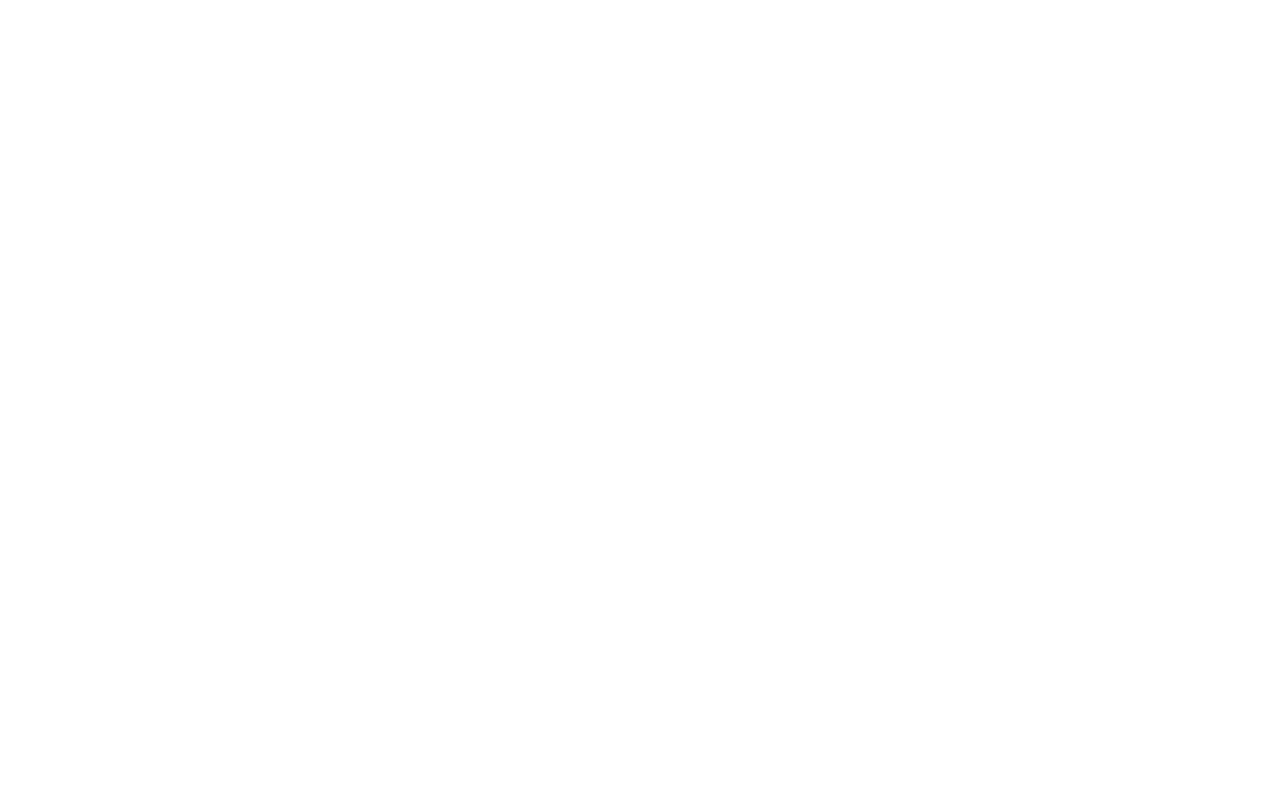
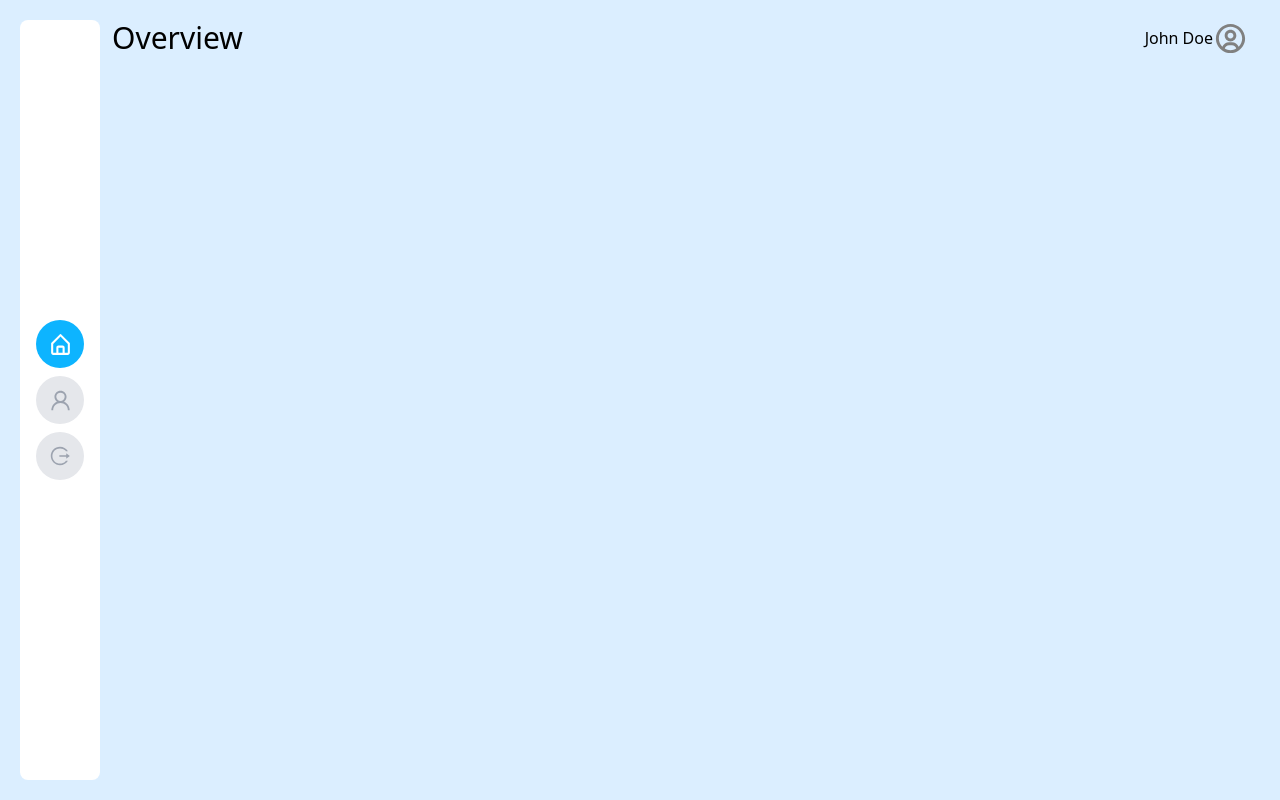
Before and after one commit to Imagine-Me/bank-app, a Vue app: page /overview in a window 1280 px wide. Before the commit this address had no page. Built offline with nearby package versions, Linux system fonts and the light colour scheme.

Commit message:
Add routes for home and user pages

```diff
--- a/src/App.vue
+++ b/src/App.vue
@@ -1,3 +1,16 @@
 <template>
   <router-view />
 </template>
+<script>
+export default {
+  mounted: function () {
+    // this.$nextTick(function(){
+    //   console.log("Updated",this.$route.name);
+    //   if (this.$route.name === "Home") {
+    //     this.$router.push("overview");
+    //   }
+
+    // })
+  },
+};
+</script>
--- a/src/assets/icons/Home.vue
+++ b/src/assets/icons/Home.vue
@@ -16,7 +16,7 @@
 export default {
   computed: {
     isActive: function () {
-      return this.$route.name === "Home";
+      return this.$route.name === "overview";
     },
   },
 };
--- /dev/null
+++ b/src/components/HomeHeader.vue
@@ -0,0 +1,26 @@
+<template>
+  <div class="flex justify-between item-center">
+    <h3 class="text-3xl">
+        <slot></slot>
+    </h3>
+    <div class="flex items-center">
+      <div>John Doe</div>
+      <svg
+        width="35"
+        height="35"
+        viewBox="0 0 35 35"
+        fill="none"
+        xmlns="http://www.w3.org/2000/svg"
+      >
+        <path
+          d="M17.5 2.91666C9.5944 2.91666 2.91669 9.59437 2.91669 17.5C2.91669 22.1506 5.23835 26.3637 8.75002 29.0558V29.1667H8.89877C11.3313 30.9823 14.3106 32.0833 17.5 32.0833C20.6894 32.0833 23.6688 30.9823 26.1013 29.1667H26.25V29.0558C29.7617 26.3637 32.0834 22.1521 32.0834 17.5C32.0834 9.59437 25.4056 2.91666 17.5 2.91666ZM11.7746 27.6019C11.9895 26.6297 12.5294 25.7599 13.3051 25.1358C14.0808 24.5117 15.0461 24.1707 16.0417 24.169H18.9584C19.9539 24.171 20.919 24.5121 21.6947 25.1361C22.4704 25.7602 23.0103 26.6299 23.2254 27.6019C21.5221 28.5892 19.565 29.1667 17.5 29.1667C15.435 29.1667 13.4779 28.5892 11.7746 27.6019ZM25.6813 25.7265C25.125 24.4021 24.1905 23.2712 22.9946 22.4754C21.7988 21.6795 20.3948 21.2541 18.9584 21.2523H16.0417C14.6052 21.2541 13.2012 21.6795 12.0054 22.4754C10.8096 23.2712 9.87504 24.4021 9.31877 25.7265C7.1794 23.5987 5.83335 20.6733 5.83335 17.5C5.83335 11.1752 11.1752 5.83332 17.5 5.83332C23.8248 5.83332 29.1667 11.1752 29.1667 17.5C29.1667 20.6733 27.8206 23.5987 25.6813 25.7265Z"
+          fill="#808080"
+        />
+        <path
+          d="M17.5 8.75C14.175 8.75 11.6667 11.2583 11.6667 14.5833C11.6667 17.9083 14.175 20.4167 17.5 20.4167C20.825 20.4167 23.3334 17.9083 23.3334 14.5833C23.3334 11.2583 20.825 8.75 17.5 8.75ZM17.5 17.5C15.7821 17.5 14.5834 16.3012 14.5834 14.5833C14.5834 12.8654 15.7821 11.6667 17.5 11.6667C19.2179 11.6667 20.4167 12.8654 20.4167 14.5833C20.4167 16.3012 19.2179 17.5 17.5 17.5Z"
+          fill="#808080"
+        />
+      </svg>
+    </div>
+  </div>
+</template>
--- a/src/components/NavBar.vue
+++ b/src/components/NavBar.vue
@@ -1,12 +1,16 @@
 <template>
   <div class="flex w-20 bg-white rounded-lg justify-center items-center">
     <div>
-      <NavLink :isActive="route == 'Home'">
-        <HomeIcon />
-      </NavLink>
-      <NavLink :isActive="route == 'Homea'">
-        <User1 />
-      </NavLink>
+      <router-link to="/overview">
+        <NavLink :isActive="route == 'overview'">
+          <HomeIcon />
+        </NavLink>
+      </router-link>
+      <router-link to="/user">
+        <NavLink :isActive="route == 'user'">
+          <User1 />
+        </NavLink>
+      </router-link>
       <NavLink>
         <Logout />
       </NavLink>
--- a/src/router/index.js
+++ b/src/router/index.js
@@ -6,13 +6,20 @@
     path: "/",
     name: "Home",
     component: Home,
-  },
-  {
-    path: "/about",
-    name: "About",
-    component: () =>
-      import(/* webpackChunkName: "about" */ "../views/About.vue"),
-  },
+    redirect: "overview",
+    children: [
+      {
+        path: "overview",
+        name: "overview",
+        component: () =>import("../views/Overview"),
+      },
+      {
+        path: "user",
+        name: "user",
+        component: () =>import("../views/User"),
+      },
+    ],
+  }
 ];
 
 const router = createRouter({
--- a/src/views/Home.vue
+++ b/src/views/Home.vue
@@ -1,7 +1,9 @@
 <template>
   <div class="h-full p-5 bg-secondary flex">
     <NavBar />
-    <div class="flex-1">Bonjour</div>
+    <div class="flex-1 px-3">
+      <router-view />
+    </div>
   </div>
 </template>
 
--- /dev/null
+++ b/src/views/Overview.vue
@@ -0,0 +1,13 @@
+<template>
+  <HomeHeader>Overview</HomeHeader>
+</template>
+
+<script>
+import HomeHeader from "../components/HomeHeader";
+
+export default {
+  components: {
+    HomeHeader,
+  },
+};
+</script>
--- /dev/null
+++ b/src/views/User.vue
@@ -0,0 +1,13 @@
+<template>
+  <HomeHeader>User</HomeHeader>
+</template>
+
+<script>
+import HomeHeader from "../components/HomeHeader";
+
+export default {
+  components: {
+    HomeHeader,
+  },
+};
+</script>
```
